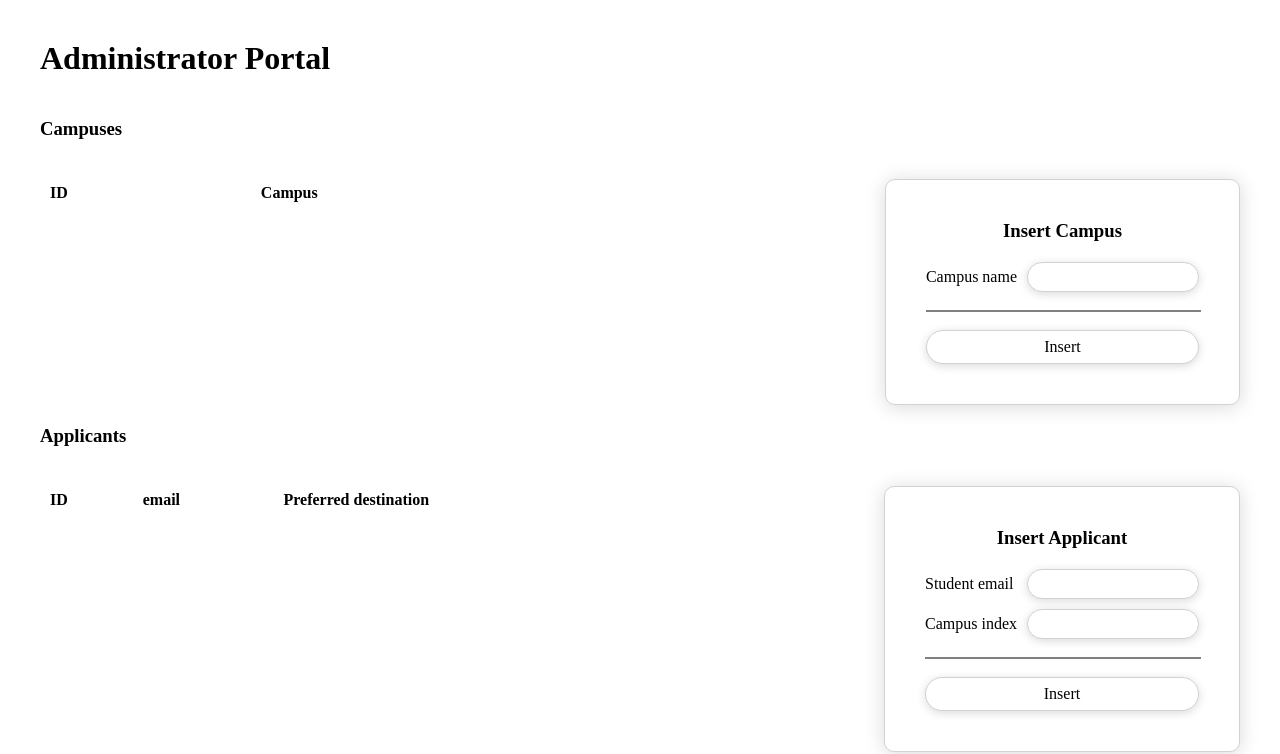
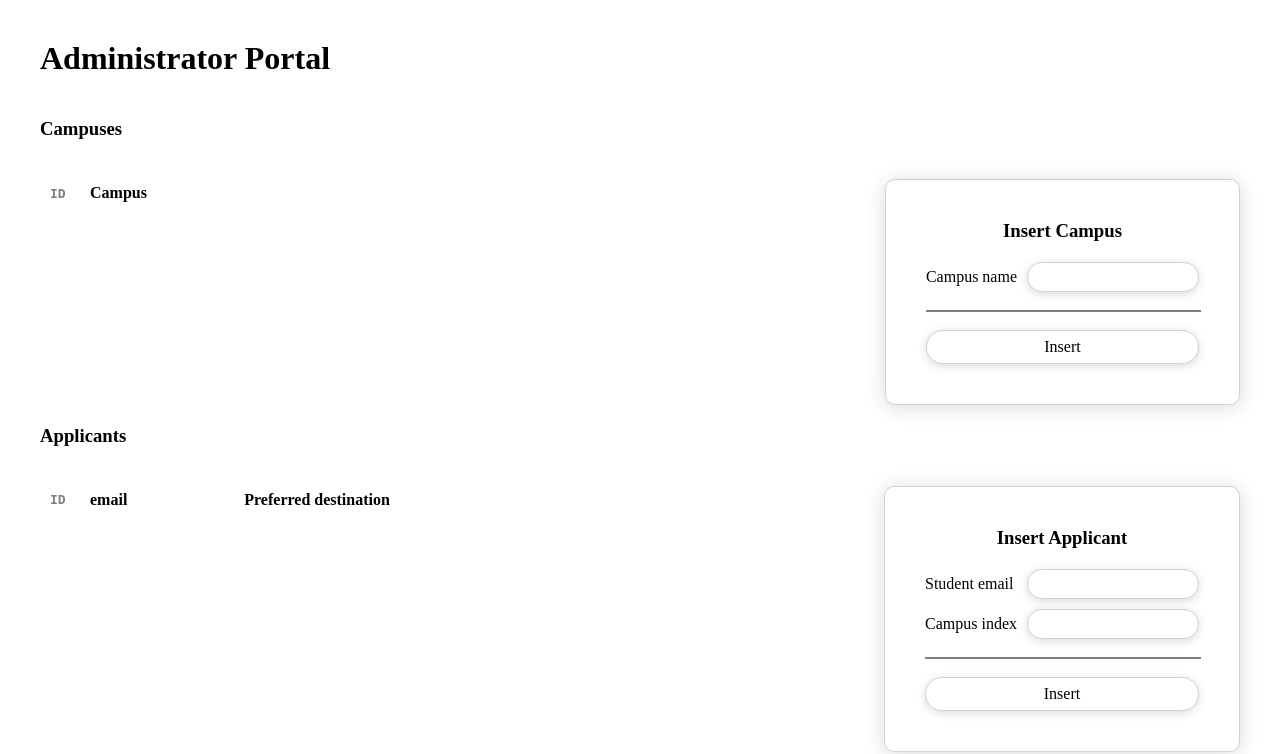
Before and after one commit to falachabt/dynamic_web_app, a Flask app: page /admin in a window 1280 px wide. Shown: the part 85-839 px from the top of the page. Run offline with Flask 3, Linux system fonts and the light colour scheme; the visitor is signed in with stand-in values (Sample User, id 1); data that the repository does not hold is empty; some libraries are stand-ins or nearby versions; some web fonts are replaced.

Commit message:
esthetic ajdustments

```diff
--- a/static/css/styles.css
+++ b/static/css/styles.css
@@ -140,9 +140,9 @@ th{
 .idColumn{
     font-family: monospace;
     font-size: 1em;
-    line-height: 0;
     width: 20px;
     color: rgba(0, 0, 0, 0.50);
+    align-self: center;
 }
 
 /*****************  GLOBAL STYLES   **********************/
--- a/templates/admin.html
+++ b/templates/admin.html
@@ -17,7 +17,7 @@
    <div class='horizontal startAlign'>
       <table class='stickRight'>
          <tr>
-            <th>ID</th>
+            <th class='idColumn'>ID</th>
             <th>Campus</th>
          </tr>
          {{campusList | safe}}
@@ -41,7 +41,7 @@
    <div class='horizontal startAlign'>
       <table class='stickRight'>
          <tr>
-            <th>ID</th>
+            <th class='idColumn'>ID</th>
             <th>email</th>
             <th>Preferred destination</th>
          </tr>
```
